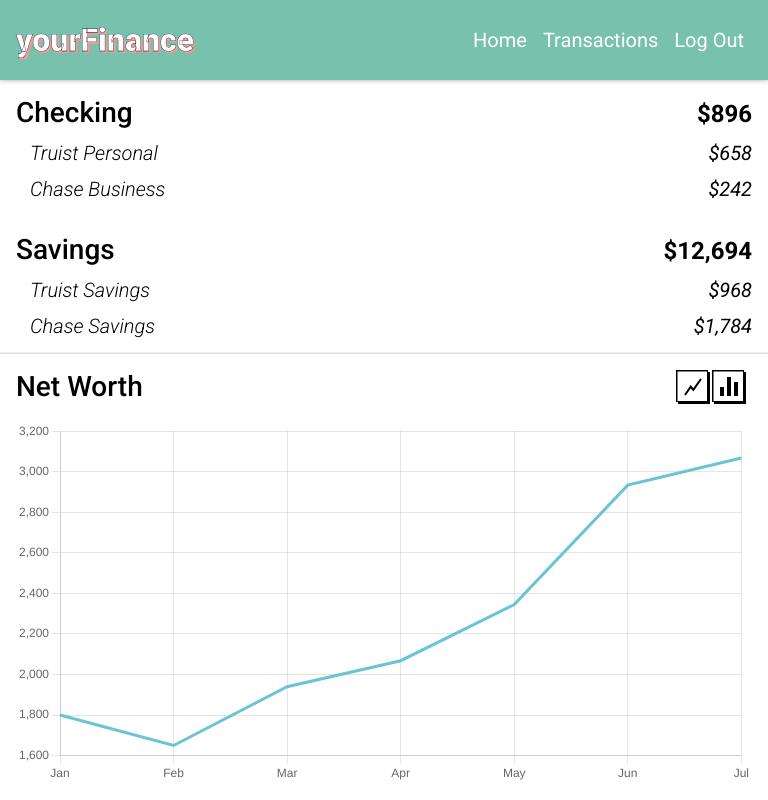
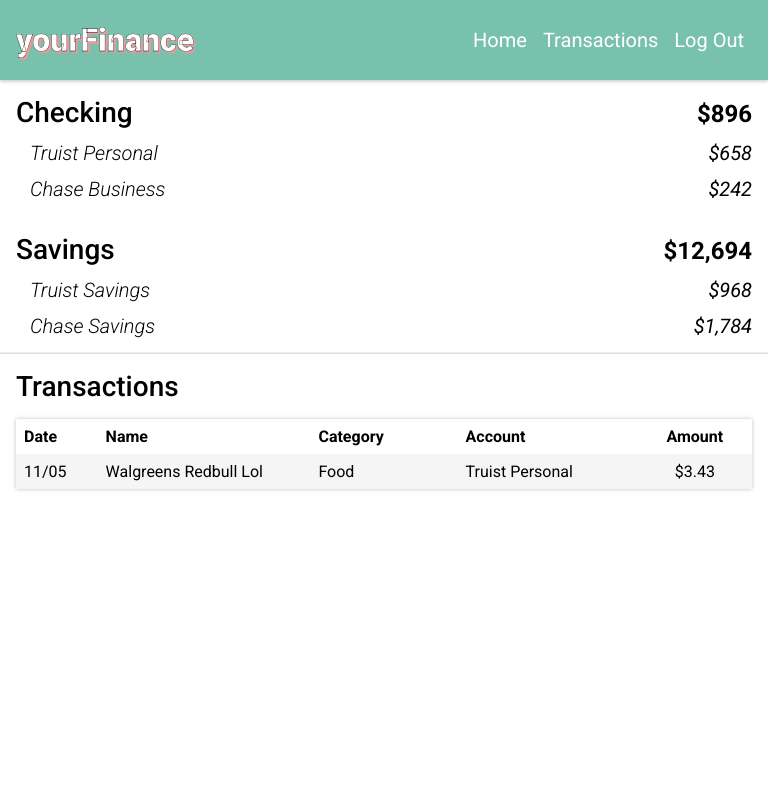
Before and after one commit to rafa1510/yourFinance, a plain HTML site: page transactions.html in a window 768 px wide. Drawn offline with nearby package versions, Linux system fonts and the light colour scheme.

Commit message:
Initialize transactions placeholder

```diff
--- a/styles.css
+++ b/styles.css
@@ -339,7 +339,7 @@ button
 
 /* Chart */
 
-.chartContainer
+.rightContainer
 {
     display: flex;
     flex-direction: column;
@@ -363,11 +363,8 @@ button
     font-weight: 500;
 }
 
-.chartButton
-{
-}
-
-.canvasContainer
+.canvasContainer,
+.transactionsContainer
 {
     display: flex;
     box-sizing: border-box;
@@ -400,9 +397,11 @@ button
     background: url('barButton.svg');
 }
 
+/* Bigger padding for PC */
+
 @media screen and (min-width: 750px)
 {
-    .chartContainer
+    .rightContainer
     {
         box-shadow:  rgba(27, 31, 35, 0.15) -1.5px 0px 0px 0px;
     }
@@ -412,7 +411,8 @@ button
         margin-right: 0.5rem;
     }
 
-    .canvasContainer
+    .canvasContainer,
+    .transactionsContainer
     {
         padding-left: 1rem;
         padding-right: 1rem;
@@ -420,10 +420,12 @@ button
     }
 }
 
+/* Flex Container for Mobile Phones */
+
 @media screen and (max-width: 1000px)
 {
 
-    .chartContainer
+    .rightContainer
     {
         box-shadow:  rgba(27, 31, 35, 0.15) 0px -1.5px 0px 0px;
     }
@@ -443,3 +445,122 @@ button
         flex-direction: column;
     }
 }
+
+/* Transactions */
+
+.transactionsContainer
+{
+    flex-grow: 0;
+    min-width: 0rem;
+    min-height: 0rem;
+}
+
+.transactionsTable
+{
+    display: flex;
+    flex-direction: column;
+    flex-grow: 1;
+    box-shadow: 0px 0px 4px 0px rgba(0, 0, 0, 0.25);
+}
+
+.transactionRow,
+.transactionHeader
+{
+    display: flex;
+    justify-content: space-between;
+}
+
+.transactionRow td,
+.transactionHeader th
+{
+    display: flex;
+    justify-content: baseline;
+    padding: 1rem;
+}
+
+.transactionHeader th
+{
+    background-color: white;
+}
+
+.transactionsTable tbody tr:nth-child(odd)
+{
+    background-color: #f5f5f5;
+}
+
+/* Table Styling for PC */
+@media screen and (min-width: 750px)
+{
+    .transactionDate
+    {
+        width: 5%;
+    }
+
+    .transactionName
+    {
+        width: 35%;
+    }
+
+    .transactionCategory
+    {
+        width: 25%;
+    }
+
+    .transactionAccount
+    {
+        width: 15%;
+    }
+
+    .transactionAmount
+    {
+        justify-content: center;
+        width: 10%;
+    }
+}
+
+/* Table Styling for Mobile */
+@media screen and (max-width: 1000px)
+{
+
+    .transactionsContainer
+    {
+        width: 100%;
+    }
+
+    .transactionRow td,
+    .transactionHeader th
+    {
+        padding: 0.5rem;
+        font-size: 16px;
+    }
+
+    .transactionsTable
+    {
+        width: 100%;
+    }
+
+    .transactionDate
+    {
+        width: 10%;
+    }
+
+    .transactionName
+    {
+        width: 30%;
+    }
+
+    .transactionCategory
+    {
+        width: 20%;
+    }
+
+    .transactionAccount
+    {
+        width: 25%;
+    }
+
+    .transactionAmount
+    {
+        width: 15%;
+    }
+}
--- a/home.html
+++ b/transactions.html
@@ -59,16 +59,34 @@
                     </div>
                 </div>
             </div>
-            <div class="chartContainer">
+            <div class="rightContainer">
                 <div class="canvasTitle">
-                    <h2 class="chartTitle">Net Worth</h2>
+                    <h2 class="chartTitle">Transactions</h2>
                     <div>
-                        <button type="button" class="lineButton"></button>
-                        <button type="button" class="barButton"></button>
+                        <button></button>
                     </div>
                 </div>
-                <div class="canvasContainer">
-                    <canvas id="myChart">
+                <div class="transactionsContainer">
+                    <table class="transactionsTable">
+                        <thead>
+                            <tr class="transactionHeader">
+                                <th class="transactionDate">Date</th>
+                                <th class="transactionName">Name</th>
+                                <th class="transactionCategory">Category</th>
+                                <th class="transactionAccount">Account</th>
+                                <th class="transactionAmount">Amount</th>
+                            </tr>
+                        </thead>
+                        <tbody>
+                            <tr class="transactionRow">
+                                <td class="transactionDate">11/05</td>
+                                <td class="transactionName">Walgreens Redbull Lol</td>
+                                <td class="transactionCategory">Food</td>
+                                <td class="transactionAccount">Truist Personal</td>
+                                <td class="transactionAmount">$3.43</td>
+                            </tr>
+                        </tbody>
+                    </table>
                 </div>
             </div>
         </div>
```
